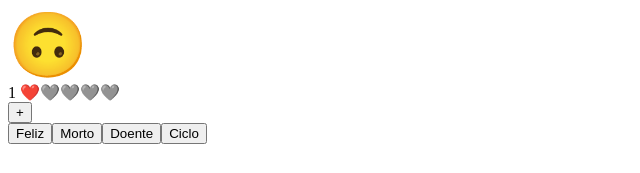
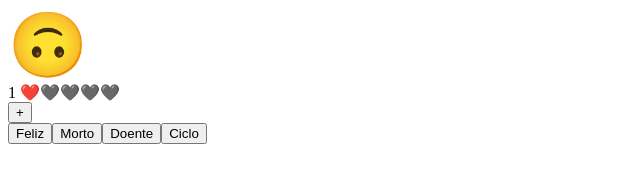
Before and after one commit to ufjf-dcc207/ufjf-dcc207-2026-3-a-atv06-mateussalamargo, a React (Vite) app: page / in a window 1280 px wide. Shown: the top 173 px of the page, without its empty margins (0-640 px from the left). Built offline with nearby package versions, Linux system fonts and the light colour scheme.

Commit message:
Adiciona filtro grayscale

```diff
--- a/src/Atributo.tsx
+++ b/src/Atributo.tsx
@@ -1,4 +1,5 @@
 import { useState } from "react"
+import "./atributo.css"
 
 export default function Atributo() {
     const [valor,setValor] = useState<number>(1)
@@ -13,7 +14,7 @@ export default function Atributo() {
 
     return (
         <>
-            <div className="atributo">{valor} {"❤️".repeat(valor)}{"🩶".repeat(5 - valor)}</div>
+            <div className="atributo">{valor} {"❤️".repeat(valor)}<span className="inativo">{"❤️".repeat(5 - valor)}</span></div>
             <button onClick={coracaoClick}>+</button>
         </>
     )
--- a/src/atributo.css
+++ b/src/atributo.css
@@ -0,0 +1,3 @@
+.inativo {
+    filter: grayscale(100);
+}
```
